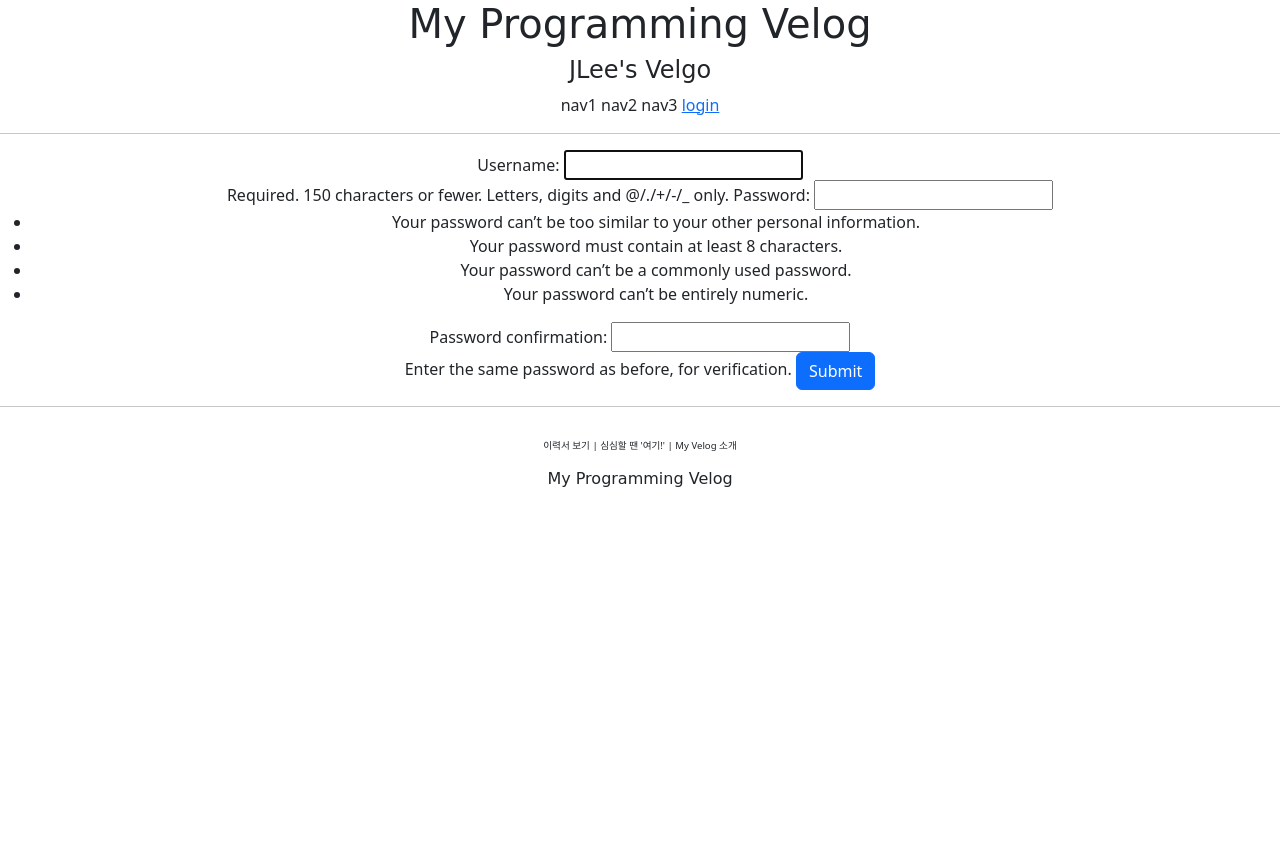
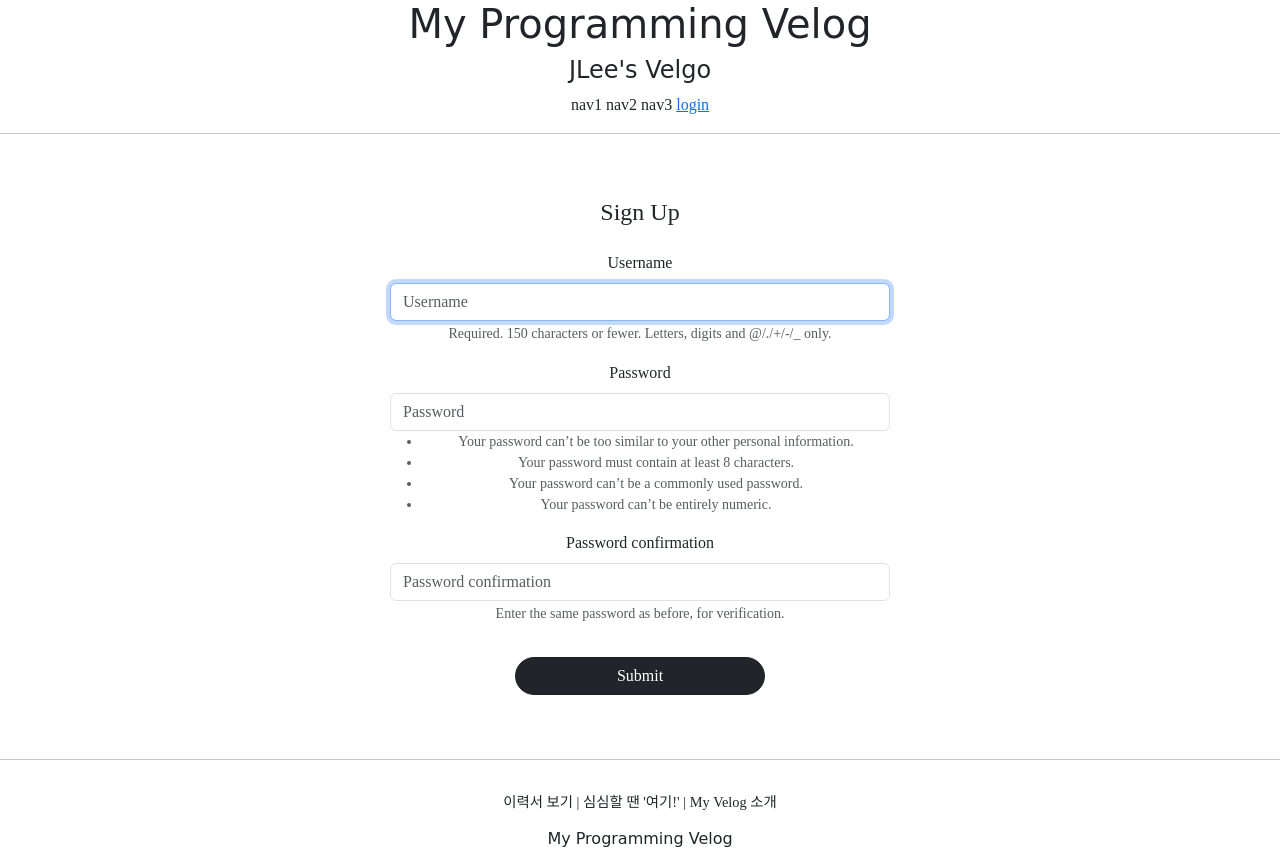
Before and after one commit to NAJIRAGI/django, a Django app: page /account/create/ in a window 1280 px wide. Before the commit the page ends 487 px from the top, so only its background shows below. Run offline with Django 4.2, Linux system fonts and the light colour scheme; some libraries are stand-ins or nearby versions; some web fonts are replaced.

Commit message:
django course 23 commit

```diff
--- a/accountapp/templates/accountapp/create.html
+++ b/accountapp/templates/accountapp/create.html
@@ -1,13 +1,18 @@
 {% extends 'base.html' %}
+{% load bootstrap4 %}
+
 
 {% block content %}
 
-  <div style="text-align: center;">
+  <div style="text-align: center; max-width: 500px; margin: 4rem auto">
+    <div class="mb-4">
+      <h4>Sign Up</h4>
+    </div>
                   <!-- accountapp 내부에 있는 create에 routing -->
     <form action="{% url 'accountapp:create' %}" method="post">
       {% csrf_token %}
-      {{ form }}
-      <input type="submit" class="btn btn-primary">
+      {% bootstrap_form form %}
+      <input type="submit" class="btn btn-dark rounded-pill col-6 mt-3">
     </form>
   </div>
 
--- a/pragmatic/settings.py
+++ b/pragmatic/settings.py
@@ -49,6 +49,7 @@ INSTALLED_APPS = [
     'django.contrib.sessions',
     'django.contrib.messages',
     'django.contrib.staticfiles',
+    'bootstrap4',
     'accountapp',
 ]
 
--- a/static/base.css
+++ b/static/base.css
@@ -16,7 +16,7 @@
     margin-top: 1rem;
 }
 .footer_nav {
-    font-size: .6rem;
+    font-size: .9rem;
 }
 .velog_footer {
     text-align:center; margin-top: 2rem;
--- a/template/base.html
+++ b/template/base.html
@@ -3,7 +3,7 @@
 
 {% include 'head.html' %}
 
-<body>
+<body style="font-family: 'NanumSquareNeoOTF-Rg'">
     {% include 'header.html' %}
     <hr>
     {% block content %}
--- a/template/head.html
+++ b/template/head.html
@@ -23,6 +23,35 @@
     <link rel="preconnect" href="https://fonts.gstatic.com" crossorigin>
     <link href="https://fonts.googleapis.com/css2?family=Lobster&display=swap" rel="stylesheet">
 
+    <!-- 다운로드 받은 Font 파일 적용 -->
+    <style>
+        @font-face {
+            font-family: 'NanumSquareNeoOTF-Bd';
+            src: local('NanumSquareNeoOTF-Bd'),
+            url("{% static 'fonts/NanumSquareNeoOTF-Bd.otf' %}") format("opentype");
+        }
+         @font-face {
+            font-family: 'NanumSquareNeoOTF-Eb';
+            src: local('NanumSquareNeoOTF-Eb'),
+            url("{% static 'fonts/NanumSquareNeoOTF-Eb.otf' %}") format("opentype");
+        }
+         @font-face {
+            font-family: 'NanumSquareNeoOTF-Hv';
+            src: local('NanumSquareNeoOTF-Hv'),
+            url("{% static 'fonts/NanumSquareNeoOTF-Hv.otf' %}") format("opentype");
+        }
+         @font-face {
+            font-family: 'NanumSquareNeoOTF-Lt';
+            src: local('NanumSquareNeoOTF-Lt'),
+            url("{% static 'fonts/NanumSquareNeoOTF-Lt.otf' %}") format("opentype");
+        }
+         @font-face {
+            font-family: 'NanumSquareNeoOTF-Rg';
+            src: local('NanumSquareNeoOTF-Rg'),
+            url("{% static 'fonts/NanumSquareNeoOTF-Rg.otf' %}") format("opentype");
+        }
+    </style>
+
     <!--default css link-->
     <link rel="stylesheet" type="text/css" href="{% static 'base.css' %}">
 </head>
```
Also changed, not shown: accountapp/templates/accountapp/login.html (+4 -3 lines), 5 other files.
